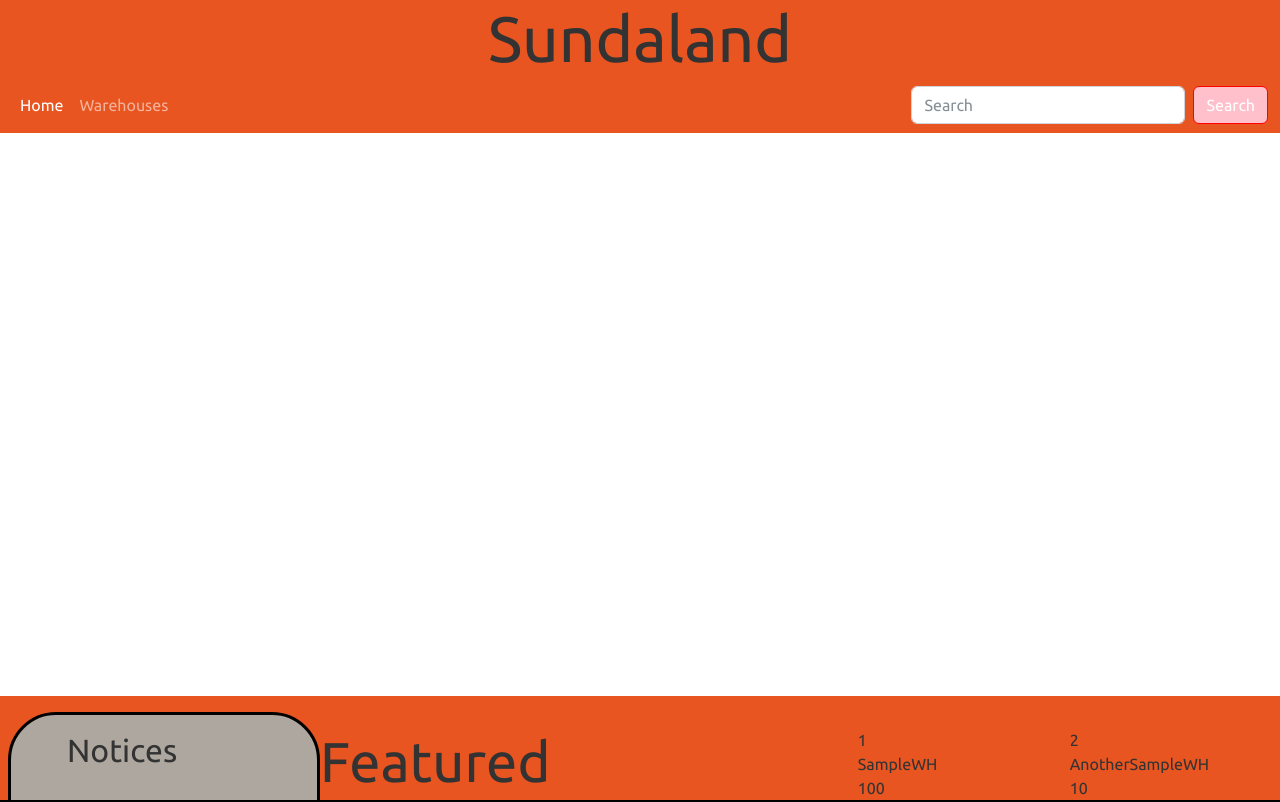
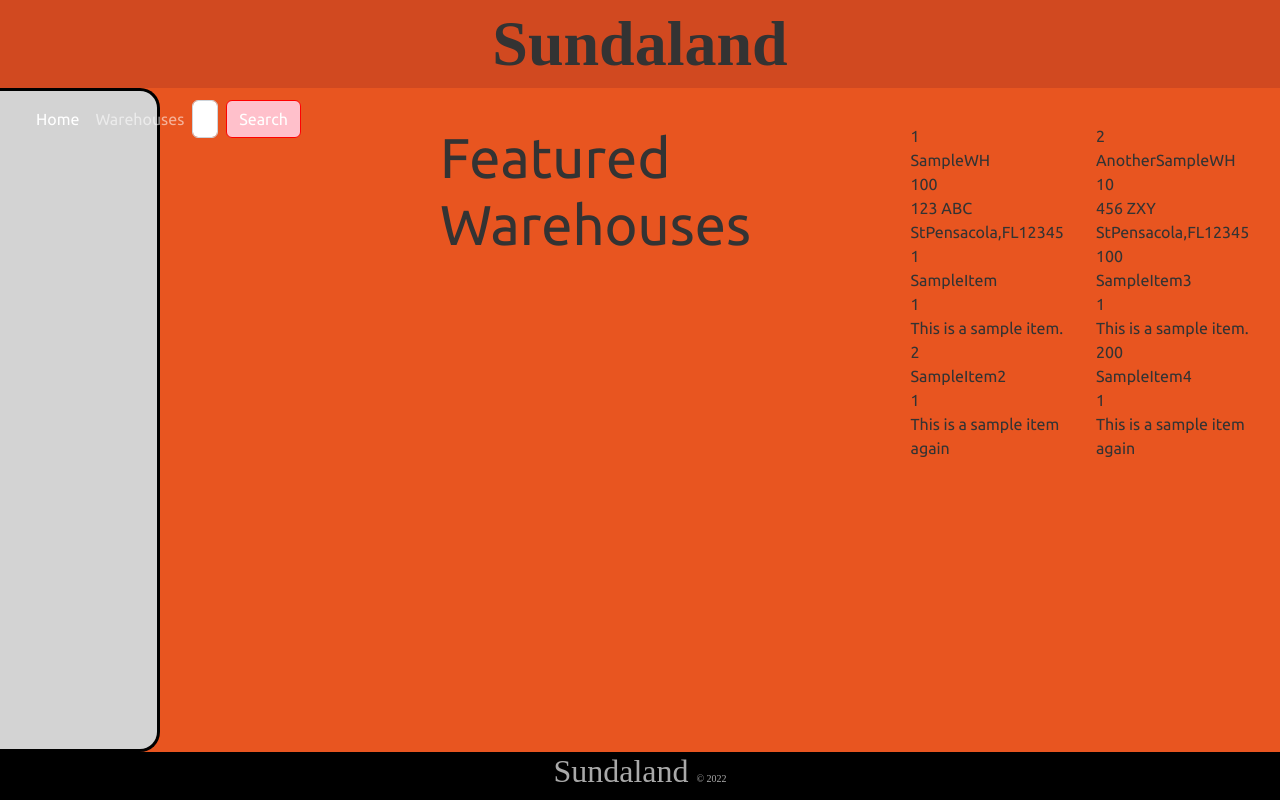
Before and after one commit to parmeleeb/p3-front, an Angular app: page / in a window 1280 px wide. Shown: the top 802 px of the page. Built offline with nearby package versions, Linux system fonts and the light colour scheme.

Commit message:
fixed the layout of the page, but not content

```diff
--- a/src/app/app.component.css
+++ b/src/app/app.component.css
@@ -5,9 +5,23 @@
 #webpage{
     display: grid;
     height: 100vh;
-    grid-template-rows: 13% 74% 13%;
+    grid-template-rows: 11% 83% 6%;
+    grid-template-columns: 12.5% 87.5%; /* This is the same as 1fr 7fr but I'm leaving it as percents for consistency */
+    background-color: rgba(232,85,32,255);
+}
+
+#header{
+    grid-column: span 2;
+}
+
+#nav{
+    grid-column: span 1;
 }
 
 #body{
-    background-color: rgba(232,85,32,255);
+    grid-column: span 1;
 }
+
+#footer{
+  grid-column: span 2;
+}
--- a/src/app/app.component.html
+++ b/src/app/app.component.html
@@ -1,5 +1,6 @@
 <div id="webpage">
-  <app-header></app-header>
-  <router-outlet></router-outlet>
-  <app-footer></app-footer>
+  <app-header id="header"></app-header>
+  <app-nav id="nav"></app-nav>
+  <main id="body"><router-outlet></router-outlet></main>
+  <app-footer id="footer"></app-footer>
 </div>
--- a/src/app/body/body.component.css
+++ b/src/app/body/body.component.css
@@ -8,9 +8,10 @@ div{
 
 
 #body-container{
+    display: inline-block;
     display: grid;
     grid-template-columns: 25% 75%;
-    /* margin-top: .25em; */
+    margin-top: .25em;
     background-color: rgba(232,85,32,255);
 }
 
--- a/src/app/body/body.component.html
+++ b/src/app/body/body.component.html
@@ -1,5 +1,5 @@
 <div id="body-container">
-    <div id="notice-container">
+    <!-- <div id="notice-container">
         <div id="notice-board">
             <h2 class="h2" id="notice-heading">Notices</h2>
             <ul ng id="notice-list">
@@ -14,7 +14,7 @@
                 </li>
             </ul>
         </div>
-    </div>
+    </div> -->
     <div id="featured-warehouses"> <!-- this styling is temporary to just be able to see the data -->
         <h1 class="display-4">Featured Warehouses</h1>
 
--- a/src/app/body/body.component.ts
+++ b/src/app/body/body.component.ts
@@ -1,5 +1,6 @@
 import { Component } from '@angular/core';
 import { Warehouse } from '../models/warehouse.model';
+import { Location } from '../models/location.model';
 import { WarehousesService } from '../services/warehouses.service';
 
 @Component({
@@ -15,5 +16,11 @@ export class BodyComponent {
     warehouseService.warehouseObservable.subscribe(data => this.warehouseList = data);
   }
 
+  warehouseToAdd: Warehouse = new Warehouse(-1,"",new Location("","","",-1),-1,[]);
+
+  addWarehouse() {
+    this.warehouseService.addWarehouse(this.warehouseToAdd);
+  }
+
 
 }
--- a/src/app/footer/footer.component.css
+++ b/src/app/footer/footer.component.css
@@ -6,5 +6,10 @@
 }
 
 h2{
-    color: white;
+    color: darkgray;
+    font-family: "Righteous";
 }
+
+#footer-subtext{
+  font-size: x-small;
+}
--- a/src/app/footer/footer.component.html
+++ b/src/app/footer/footer.component.html
@@ -1,3 +1,3 @@
 <div id="footer-container">
-    <h2>Sundaland copyrighted 2022</h2>
+    <h2>Sundaland <span id="footer-subtext">&copy; 2022</span></h2>
 </div>
--- a/src/app/header/header.component.css
+++ b/src/app/header/header.component.css
@@ -1,11 +1,14 @@
 *{
     margin: 0;
+
 }
 
 .title{
     display: flex;
     float: none;
     justify-content: center;
+    font-family: "Righteous";
+    font-weight: bold;
 }
 
 #header-title{
@@ -13,11 +16,14 @@
 }
 
 #header-background{
-    background-color: rgba(232,85,32,255);
+
     width: 100vw;
     margin-left: 0;
+    height: 100%;
+    background-color: rgb(209, 73, 32);
 }
-
+/*
+    background-color: rgba(232,85,332,255); */
 div{
     justify-content: center;
     align-content: center;
--- a/src/app/header/header.component.html
+++ b/src/app/header/header.component.html
@@ -2,9 +2,9 @@
 
         <h1 class="display-3 title">Sundaland</h1>
 
-<nav class="navbar navbar-expand-lg navbar-dark primary">
+  <!-- <nav class="navbar navbar-expand-lg navbar-dark primary">
     <div class="container-fluid">
-      <!-- <a class="navbar-brand" href="#">Navbar</a> -->
+      <a class="navbar-brand" href="#">Navbar</a>
       <button class="navbar-toggler" type="button" data-bs-toggle="collapse" data-bs-target="#navbarColor01" aria-controls="navbarColor01" aria-expanded="true" aria-label="Toggle navigation">
         <span class="navbar-toggler-icon"></span>
       </button>
@@ -25,5 +25,5 @@
         </form>
       </div>
     </div>
-  </nav>
+  </nav> -->
 </div>
--- a/src/app/nav/nav.component.css
+++ b/src/app/nav/nav.component.css
@@ -0,0 +1,10 @@
+#nav-container{
+  background-color: lightgray;
+  height: 100%;
+  border-top-right-radius: 20px;
+  border-bottom-right-radius: 20px;
+  border-right: 3px black solid;
+  border-top: 3px black solid;
+  border-bottom: 3px black solid;
+  padding-left: 1em;
+}
--- a/src/app/nav/nav.component.html
+++ b/src/app/nav/nav.component.html
@@ -1 +1,26 @@
-<p>nav works!</p>
+<div id="nav-container">
+  <nav class="navbar navbar-expand-lg navbar-dark primary">
+    <div class="container-fluid">
+      <!-- <a class="navbar-brand" href="#">Navbar</a> -->
+      <button class="navbar-toggler" type="button" data-bs-toggle="collapse" data-bs-target="#navbarColor01" aria-controls="navbarColor01" aria-expanded="true" aria-label="Toggle navigation">
+        <span class="navbar-toggler-icon"></span>
+      </button>
+      <div class="navbar-collapse collapse show" id="navbarColor01" style="">
+        <ul class="navbar-nav me-auto justify-content-center">
+          <li class="nav-item">
+            <a class="nav-link active" href="#">Home
+              <span class="visually-hidden">(current)</span>
+            </a>
+          </li>
+          <li class="nav-item">
+            <a class="nav-link" href="#">Warehouses</a>
+          </li>
+        </ul>
+        <form class="d-flex">
+          <input class="form-control me-sm-2" type="search" placeholder="Search">
+          <button class="btn btn-secondary my-2 my-sm-0" type="submit">Search</button>
+        </form>
+      </div>
+    </div>
+  </nav>
+</div>
--- a/src/styles.css
+++ b/src/styles.css
@@ -7,3 +7,8 @@
 background-color: pink;
 border-color: red;
 }
+
+@font-face {
+  font-family: "Righteous";
+  src: url(https://fonts.googleapis.com/css?family=Righteous:regular);
+}
```
